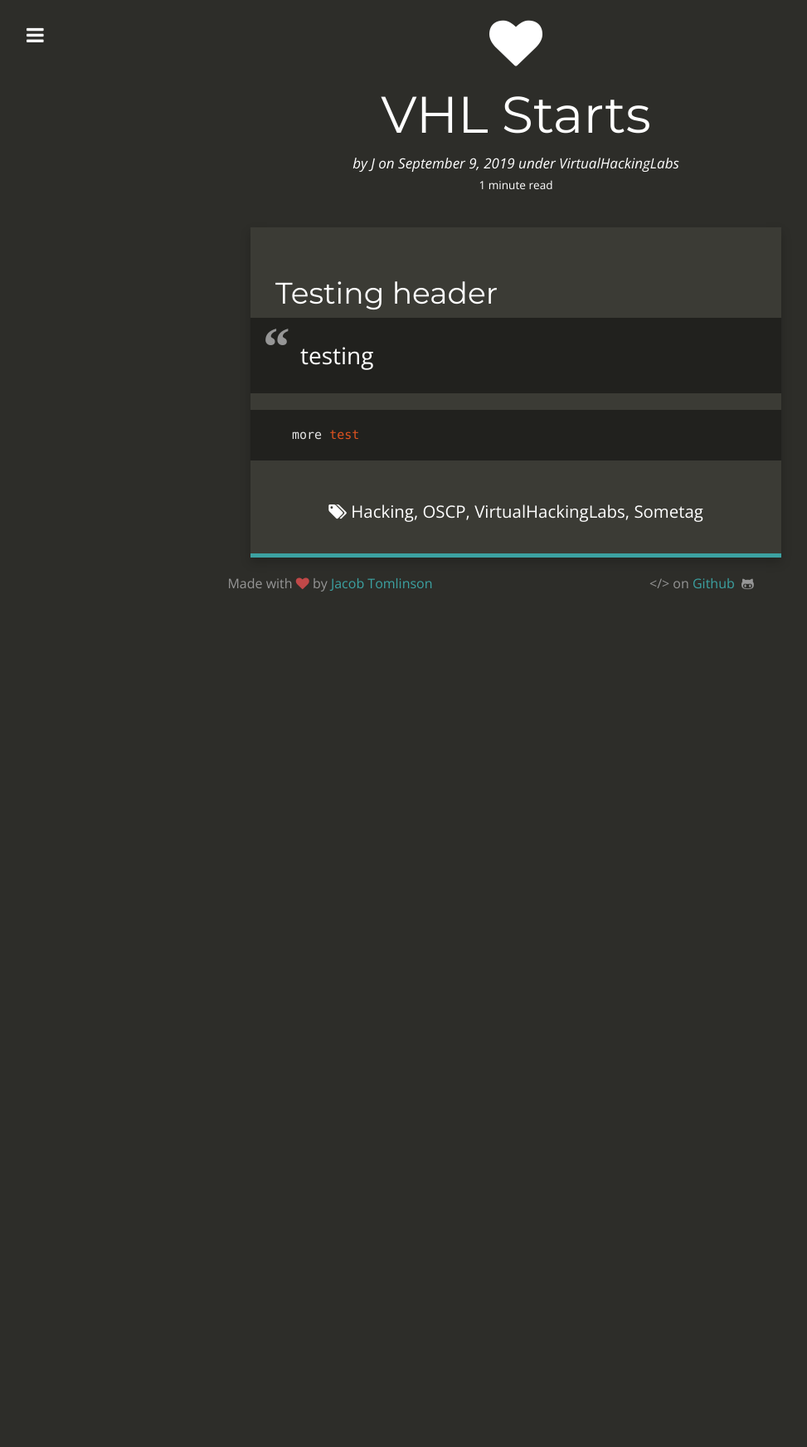
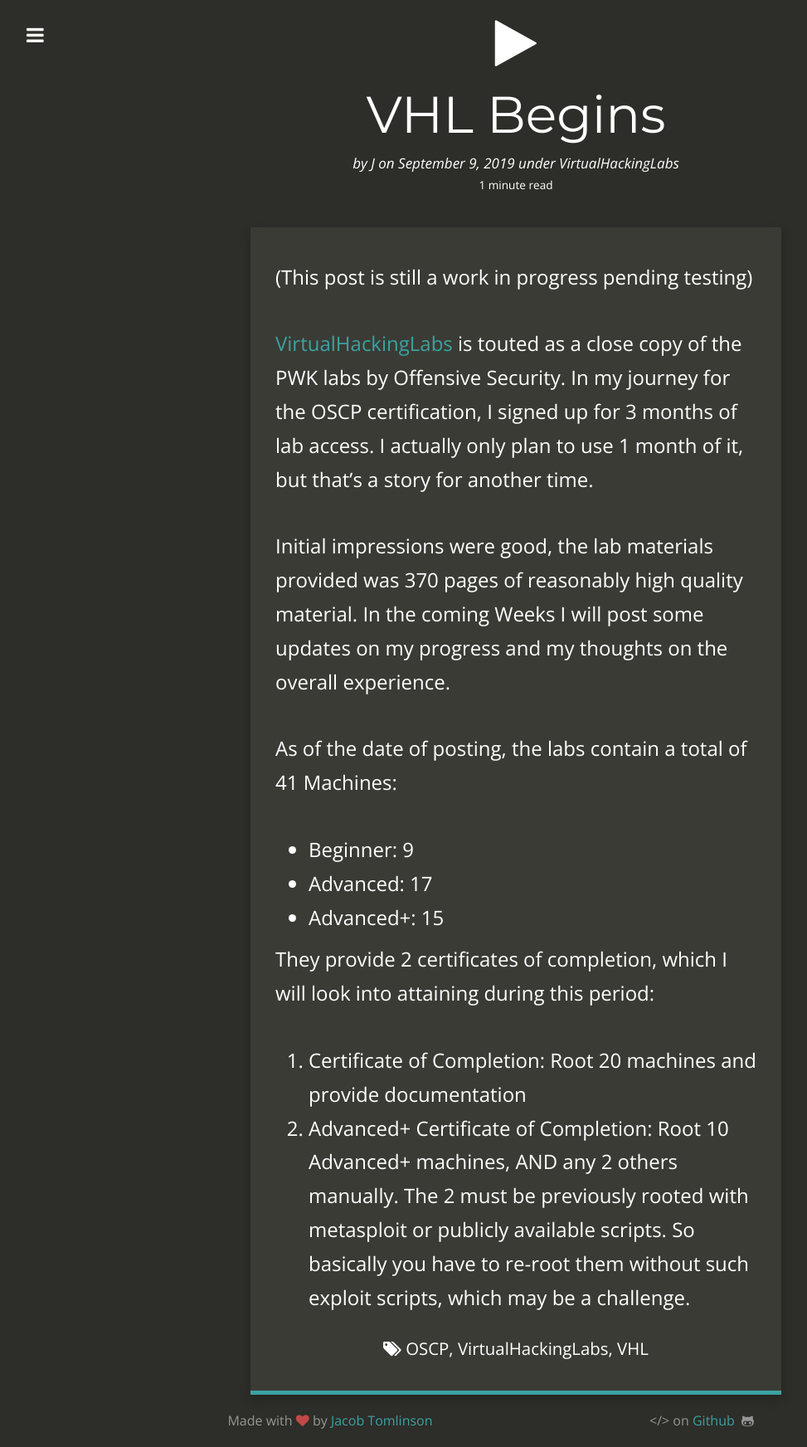
Before and after one commit to Dreamscent/Dreamscent.github.io, a Jekyll site: the page built from _posts/2019-09-09-VHL-begins.md, in a window 1280 px wide. Shown: the whole page at 83% size, without its empty margins (18-991 px from the left). Built offline with Jekyll 4.4.1, drawn with Linux system fonts in a browser that asks for light colours; nearby versions of some CDN libraries; before the commit the page ends 900 px from its top, so only the background shows below that.

Commit message:
Update 2019-09-09-VHL-begins.md

```diff
--- a/_posts/2019-09-09-VHL-begins.md
+++ b/_posts/2019-09-09-VHL-begins.md
@@ -1,22 +1,30 @@
 ---
 layout:     post
-title:      VHL Starts
+title:      VHL Begins
 date:       2019-09-09 15:31:19
 author:     J
 summary:    VHL Starts (WIP).
 categories: VirtualHackingLabs
-thumbnail:  heart
+thumbnail:  play
 tags:
- - Hacking
  - OSCP
  - VirtualHackingLabs
- - Sometag
+ - VHL
 ---
+(This post is still a work in progress pending testing)
 
-# Testing header
 
-> testing
+[VirtualHackingLabs](https://www.virtualhackinglabs.com) is touted as a close copy of the PWK labs by Offensive Security. In my journey for the OSCP certification, I signed up for 3 months of lab access. I actually only plan to use 1 month of it, but that's a story for another time.
 
-~~~
-more test
-~~~
+Initial impressions were good, the lab materials provided was 370 pages of reasonably high quality material. In the coming Weeks I will post some updates on my progress and my thoughts on the overall experience.
+
+As of the date of posting, the labs contain a total of 41 Machines:
+
+- Beginner: 9
+- Advanced: 17
+- Advanced+: 15
+
+They provide 2 certificates of completion, which I will look into attaining during this period:
+
+1. Certificate of Completion: Root 20 machines and provide documentation
+2. Advanced+ Certificate of Completion: Root 10 Advanced+ machines, AND any 2 others manually. The 2 must be previously rooted with metasploit or publicly available scripts. So basically you have to re-root them without such exploit scripts, which may be a challenge.
```
